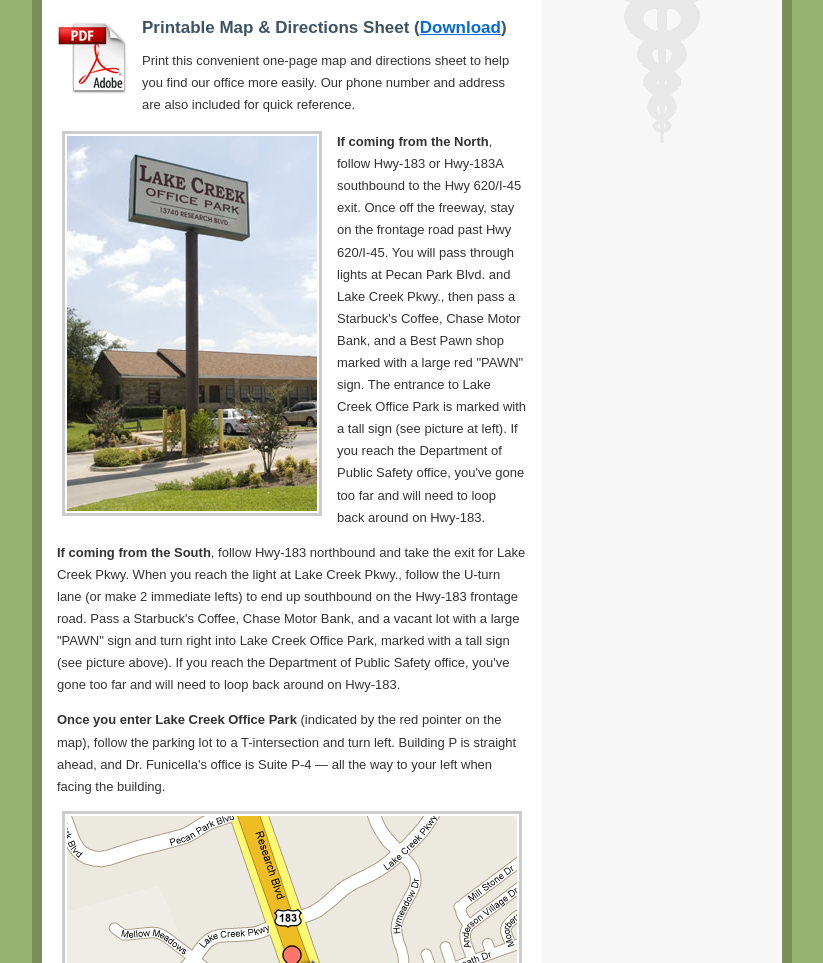
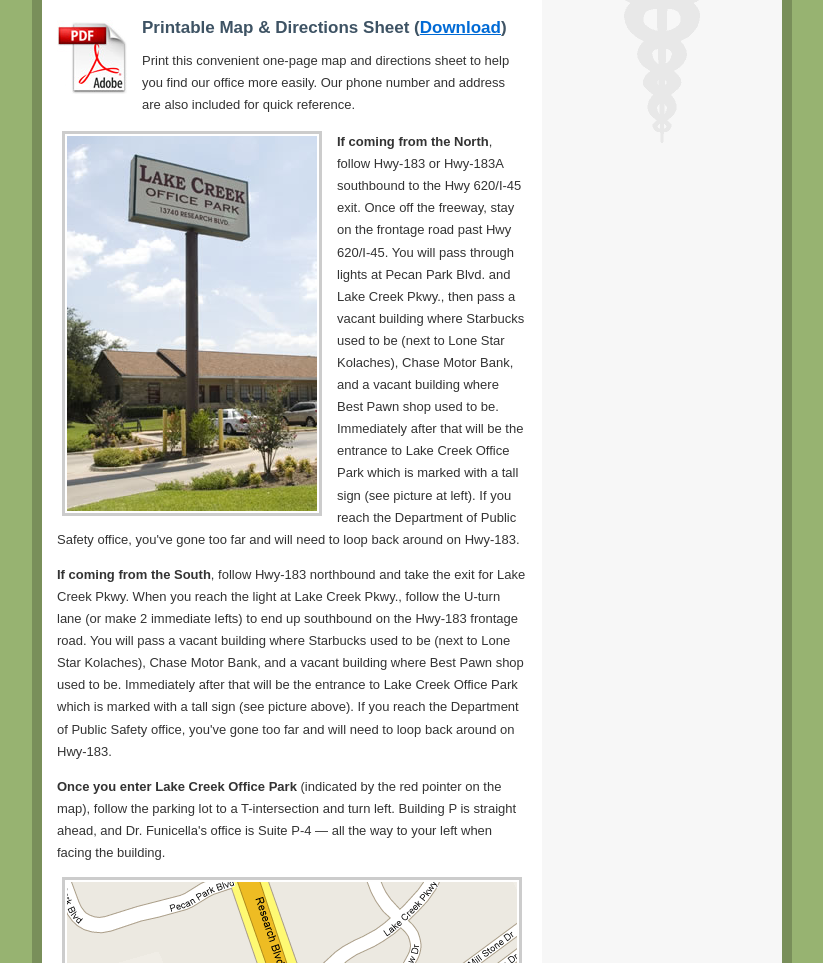
Before and after one commit to troywarr/funicella.com, a plain HTML site: page location.html in a window 1280 px wide. Shown: the part 404-1367 px from the top of the page, without its empty margins (228-1051 px from the left). Drawn offline with Linux system fonts and the light colour scheme.

Commit message:
update driving directions based on new landmarks

```diff
--- a/location.html
+++ b/location.html
@@ -35,8 +35,8 @@
             <p>Print this convenient one-page map and directions sheet to help you find our office more easily. Our phone number and address are also included for quick reference.</p>
           </div>
           <img id="lake_creek" src="img/sign_wide.jpg" alt="Entrance to Lake Creek Office Park" width="250" height="375" />
-          <p><strong>If coming from the North</strong>, follow Hwy-183 or Hwy-183A southbound to the Hwy 620/I-45 exit. Once off the freeway, stay on the frontage road past Hwy 620/I-45. You will pass through lights at Pecan Park Blvd. and Lake Creek Pkwy., then pass a Starbuck's Coffee, Chase Motor Bank, and a Best Pawn shop marked with a large red "PAWN" sign. The entrance to Lake Creek Office Park is marked with a tall sign (see picture at left). If you reach the Department of Public Safety office, you've gone too far and will need to loop back around on Hwy-183.</p>
-          <p><strong>If coming from the South</strong>, follow Hwy-183 northbound and take the exit for Lake Creek Pkwy. When you reach the light at Lake Creek Pkwy., follow the U-turn lane (or make 2 immediate lefts) to end up southbound on the Hwy-183 frontage road. Pass a Starbuck's Coffee, Chase Motor Bank, and a vacant lot with a large "PAWN" sign and turn right into Lake Creek Office Park, marked with a tall sign (see picture above). If you reach the Department of Public Safety office, you've gone too far and will need to loop back around on Hwy-183.</p>
+          <p><strong>If coming from the North</strong>, follow Hwy-183 or Hwy-183A southbound to the Hwy 620/I-45 exit. Once off the freeway, stay on the frontage road past Hwy 620/I-45. You will pass through lights at Pecan Park Blvd. and Lake Creek Pkwy., then pass a vacant building where Starbucks used to be (next to Lone Star Kolaches), Chase Motor Bank, and a vacant building where Best Pawn shop used to be. Immediately after that will be the entrance to Lake Creek Office Park which is marked with a tall sign (see picture at left). If you reach the Department of Public Safety office, you've gone too far and will need to loop back around on Hwy-183.</p>
+          <p><strong>If coming from the South</strong>, follow Hwy-183 northbound and take the exit for Lake Creek Pkwy. When you reach the light at Lake Creek Pkwy., follow the U-turn lane (or make 2 immediate lefts) to end up southbound on the Hwy-183 frontage road. You will pass a vacant building where Starbucks used to be (next to Lone Star Kolaches), Chase Motor Bank, and a vacant building where Best Pawn shop used to be. Immediately after that will be the entrance to Lake Creek Office Park which is marked with a tall sign (see picture above). If you reach the Department of Public Safety office, you've gone too far and will need to loop back around on Hwy-183.</p>
           <p><strong>Once you enter Lake Creek Office Park</strong> (indicated by the red pointer on the map), follow the parking lot to a T-intersection and turn left. Building P is straight ahead, and Dr. Funicella's office is Suite P-4 &mdash; all the way to your left when facing the building.</p>
           <a href="img/map_large.png" rel="external"><img class="page_img" src="img/map_small.png" alt="Click this map for a wider view" width="450" height="292" /></a>
           <p id="caption">Click to <a href="img/map_large.png" rel="external">view a larger version of this map</a> (opens in a new window).</p>
```
